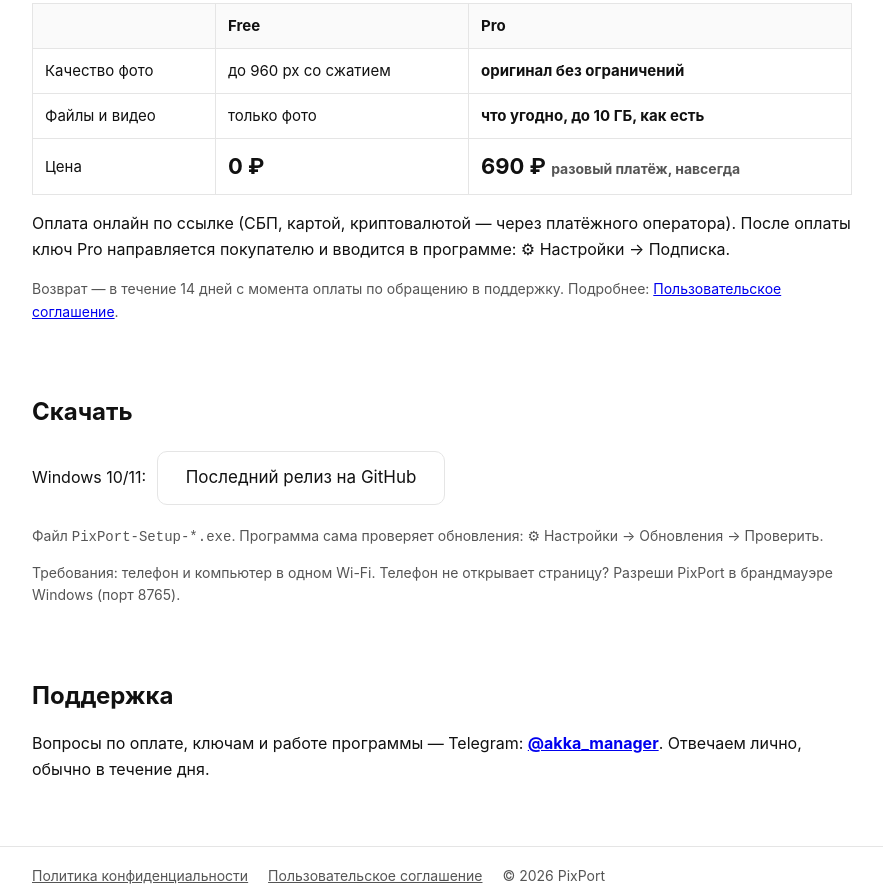
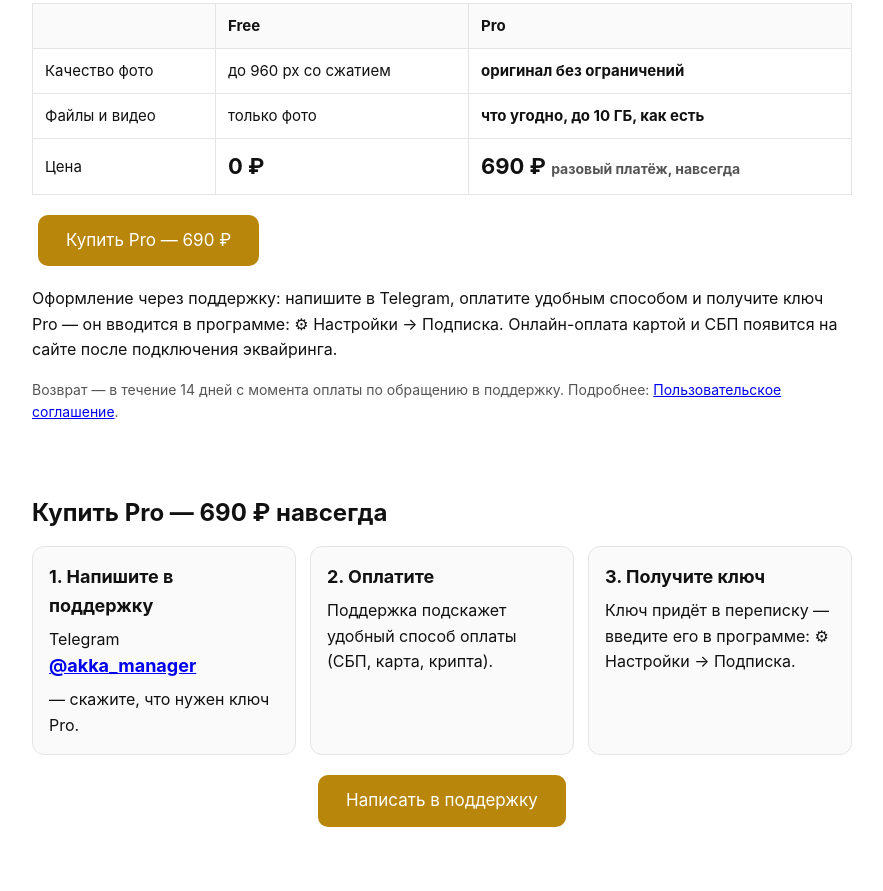
Before and after one commit to akkerqq/PixPort, a plain HTML site: page docs/index.html in a window 1280 px wide. Shown: the part 841-1732 px from the top of the page, without its empty margins (198-1081 px from the left). Drawn offline with Linux system fonts and the light colour scheme.

Commit message:
сайт: кнопка Купить Pro + блок оформления через поддержку (комментарий банка)

```diff
--- a/docs/index.html
+++ b/docs/index.html
@@ -40,7 +40,7 @@ footer a{color:var(--muted);margin-right:16px}
 <body>
 <header><div class="wrap"><nav>
 <a class="logo" href="./">📷 PixPort</a>
-<span class="links"><a href="#how">Как это работает</a><a href="#pricing">Тарифы</a><a href="#download">Скачать</a><a href="#support">Поддержка</a></span>
+<span class="links"><a href="#how">Как это работает</a><a href="#pricing">Тарифы</a><a href="#buy">Купить</a><a href="#download">Скачать</a><a href="#support">Поддержка</a></span>
 </nav></div></header>
 
 <main class="wrap">
@@ -48,7 +48,7 @@ footer a{color:var(--muted);margin-right:16px}
 <h1>Фото с телефона — сразу в нужную папку на ПК</h1>
 <p>Наведи камеру на QR-код, сними фото — оно уже на компьютере.<br>Без проводов, мессенджеров и облаков.</p>
 <a class="btn primary" href="#download">Скачать для Windows</a>
-<a class="btn gold" href="#pricing">Pro — 690 ₽ навсегда</a>
+<a class="btn gold" href="#buy">Купить Pro — 690 ₽</a>
 </div>
 
 <section id="how">
@@ -70,8 +70,19 @@ footer a{color:var(--muted);margin-right:16px}
 <tr><td>Файлы и видео</td><td>только фото</td><td><b>что угодно, до 10 ГБ, как есть</b></td></tr>
 <tr><td>Цена</td><td class="price">0 ₽</td><td class="price">690 ₽ <span class="note">разовый платёж, навсегда</span></td></tr>
 </table>
-<p>Оплата онлайн по ссылке (СБП, картой, криптовалютой — через платёжного оператора). После оплаты ключ Pro направляется покупателю и вводится в программе: ⚙ Настройки → Подписка.</p>
+<p><a class="btn gold" href="#buy">Купить Pro — 690 ₽</a></p>
+<p>Оформление через поддержку: напишите в Telegram, оплатите удобным способом и получите ключ Pro — он вводится в программе: ⚙ Настройки → Подписка. Онлайн-оплата картой и СБП появится на сайте после подключения эквайринга.</p>
 <p class="note">Возврат — в течение 14 дней с момента оплаты по обращению в поддержку. Подробнее: <a href="terms.html">Пользовательское соглашение</a>.</p>
+</section>
+
+<section id="buy">
+<h2>Купить Pro — 690 ₽ навсегда</h2>
+<div class="steps">
+<div class="step"><b>1. Напишите в поддержку</b>Telegram <a href="https://t.me/akka_manager"><b>@akka_manager</b></a> — скажите, что нужен ключ Pro.</div>
+<div class="step"><b>2. Оплатите</b>Поддержка подскажет удобный способ оплаты (СБП, карта, крипта).</div>
+<div class="step"><b>3. Получите ключ</b>Ключ придёт в переписку — введите его в программе: ⚙ Настройки → Подписка.</div>
+</div>
+<p style="margin-top:16px;text-align:center"><a class="btn gold" href="https://t.me/akka_manager">Написать в поддержку</a></p>
 </section>
 
 <section id="download">
```
